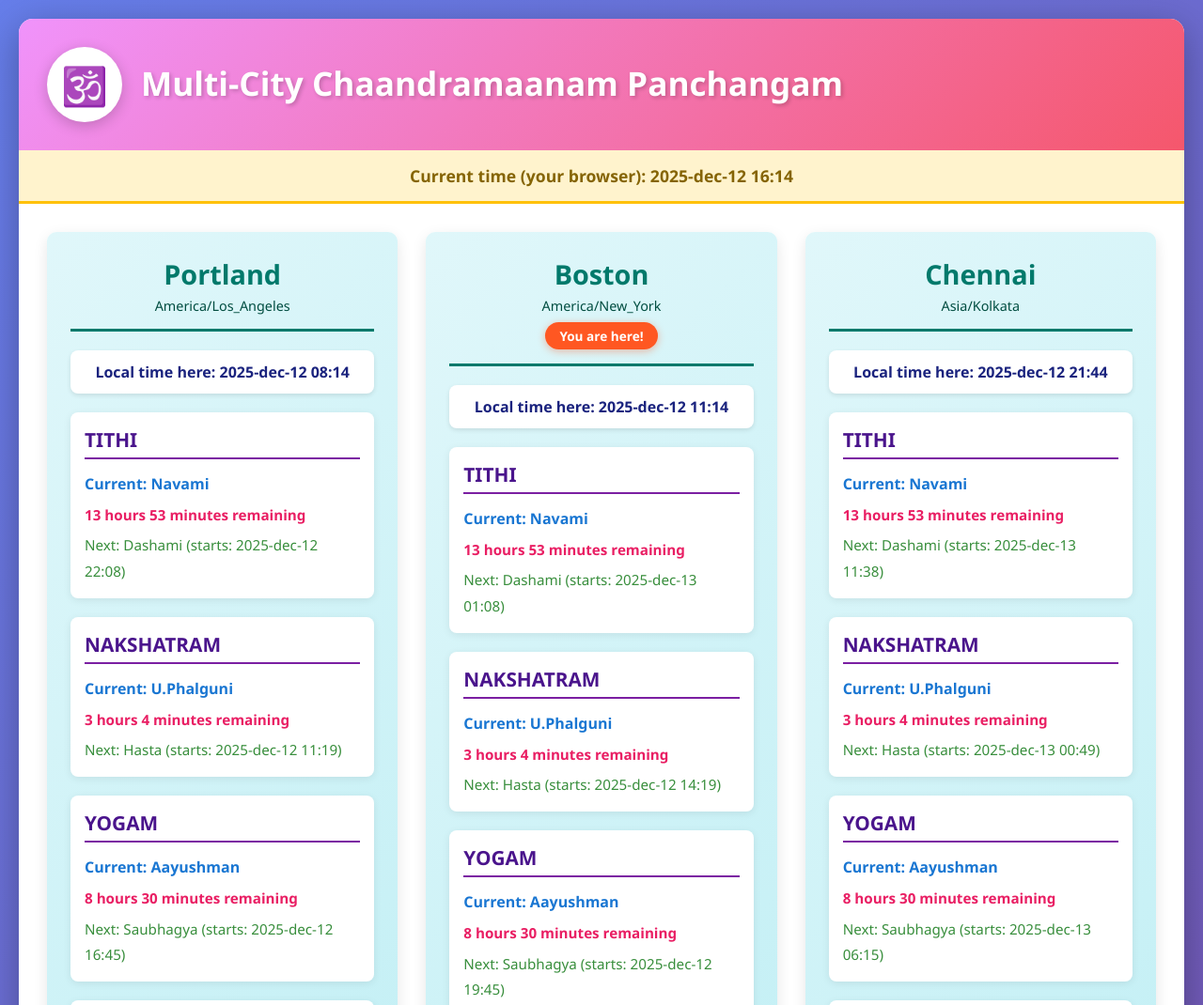
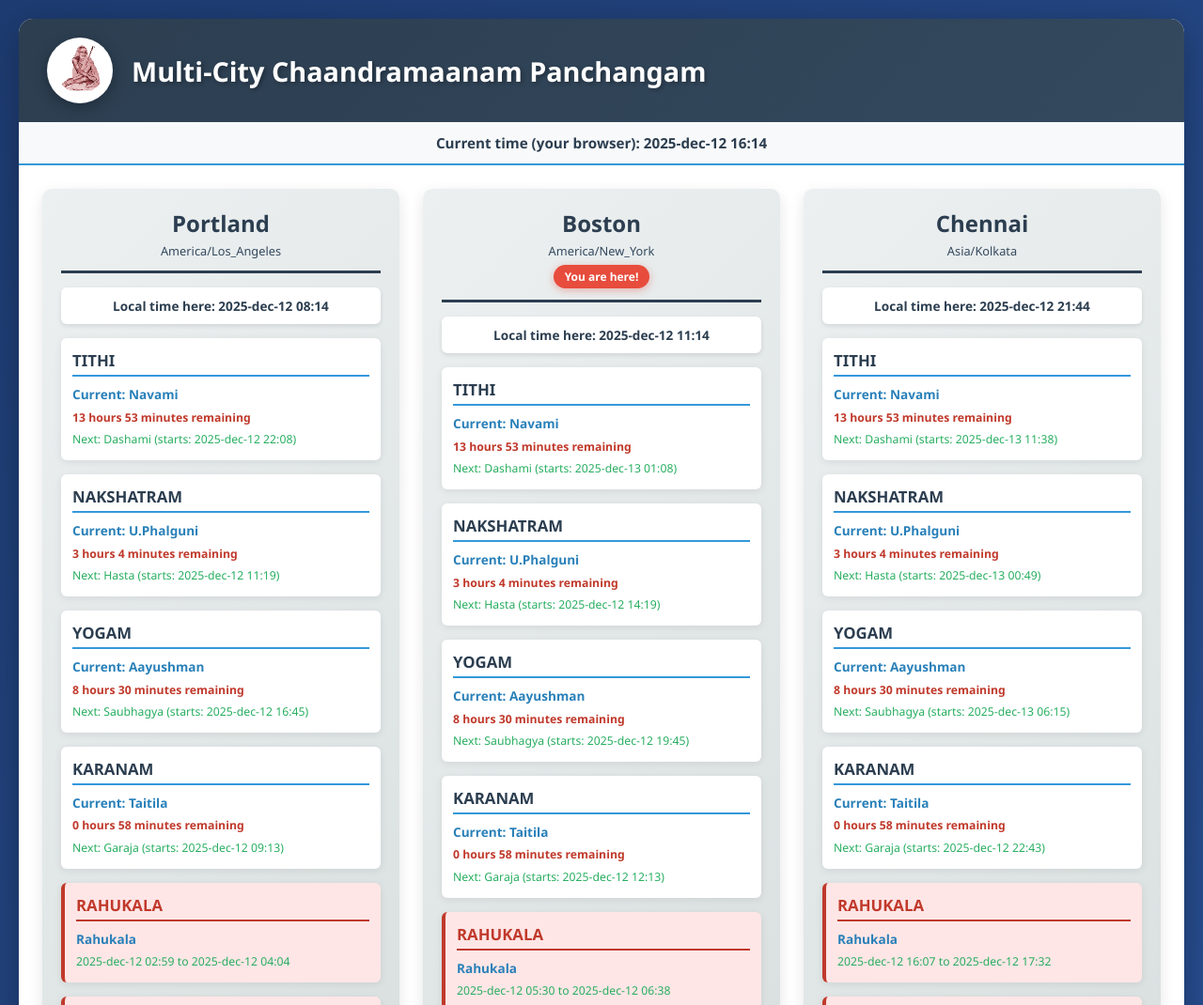
Before and after one commit to esbalabhakti-arch/PST-IST-EC-Panchangam, a plain HTML site: page index.html in a window 1280 px wide. Shown: the top 1070 px of the page at 94% size. Drawn offline with Linux system fonts and the light colour scheme.

Commit message:
Update index.html

```diff
--- a/index.html
+++ b/index.html
@@ -13,7 +13,7 @@
 
         body {
             font-family: 'Segoe UI', Tahoma, Geneva, Verdana, sans-serif;
-            background: linear-gradient(135deg, #667eea 0%, #764ba2 100%);
+            background: linear-gradient(135deg, #1e3c72 0%, #2a5298 100%);
             min-height: 100vh;
             padding: 20px;
         }
@@ -28,158 +28,159 @@
         }
 
         .header {
-            background: linear-gradient(135deg, #f093fb 0%, #f5576c 100%);
-            padding: 30px;
+            background: linear-gradient(135deg, #2c3e50 0%, #34495e 100%);
+            padding: 20px 30px;
             display: flex;
             align-items: center;
             gap: 20px;
         }
 
         .guru-image {
-            width: 80px;
-            height: 80px;
-            background: white;
+            width: 70px;
+            height: 70px;
             border-radius: 50%;
-            display: flex;
-            align-items: center;
-            justify-content: center;
-            font-size: 40px;
-            box-shadow: 0 4px 15px rgba(0,0,0,0.2);
+            box-shadow: 0 4px 15px rgba(0,0,0,0.3);
+            object-fit: cover;
         }
 
         .header-text h1 {
             color: white;
-            font-size: 2.2em;
-            margin-bottom: 5px;
-            text-shadow: 2px 2px 4px rgba(0,0,0,0.2);
+            font-size: 1.8em;
+            text-shadow: 2px 2px 4px rgba(0,0,0,0.3);
         }
 
         .current-time {
-            background: #fff3cd;
-            padding: 15px 30px;
+            background: #f8f9fa;
+            padding: 12px 30px;
             text-align: center;
-            font-size: 1.1em;
+            font-size: 0.95em;
             font-weight: 600;
-            color: #856404;
-            border-bottom: 3px solid #ffc107;
+            color: #2c3e50;
+            border-bottom: 2px solid #3498db;
         }
 
         .cities-grid {
             display: grid;
             grid-template-columns: repeat(auto-fit, minmax(350px, 1fr));
-            gap: 30px;
-            padding: 30px;
+            gap: 25px;
+            padding: 25px;
         }
 
         .city-column {
-            background: linear-gradient(135deg, #e0f7fa 0%, #b2ebf2 100%);
+            background: linear-gradient(135deg, #ecf0f1 0%, #d5dbdb 100%);
             border-radius: 10px;
-            padding: 25px;
+            padding: 20px;
             box-shadow: 0 5px 15px rgba(0,0,0,0.1);
-            position: relative;
         }
 
         .city-header {
             text-align: center;
-            margin-bottom: 20px;
-            padding-bottom: 15px;
-            border-bottom: 3px solid #00796b;
+            margin-bottom: 15px;
+            padding-bottom: 12px;
+            border-bottom: 3px solid #2c3e50;
         }
 
         .city-name {
-            font-size: 1.8em;
+            font-size: 1.5em;
             font-weight: bold;
-            color: #00796b;
-            margin-bottom: 5px;
+            color: #2c3e50;
+            margin-bottom: 4px;
         }
 
         .city-timezone {
-            font-size: 0.9em;
-            color: #004d40;
+            font-size: 0.8em;
+            color: #34495e;
             font-weight: 500;
         }
 
         .you-are-here {
-            background: #ff5722;
+            background: #e74c3c;
             color: white;
-            padding: 5px 15px;
-            border-radius: 20px;
-            font-size: 0.85em;
+            padding: 4px 12px;
+            border-radius: 15px;
+            font-size: 0.75em;
             font-weight: bold;
             display: inline-block;
-            margin-top: 8px;
-            box-shadow: 0 2px 8px rgba(255,87,34,0.4);
+            margin-top: 6px;
+            box-shadow: 0 2px 8px rgba(231,76,60,0.4);
         }
 
         .local-time {
             background: white;
-            padding: 12px;
-            border-radius: 8px;
-            margin-top: 15px;
+            padding: 10px;
+            border-radius: 6px;
+            margin-top: 12px;
             text-align: center;
             font-weight: 600;
-            color: #1a237e;
+            font-size: 0.85em;
+            color: #2c3e50;
             box-shadow: 0 2px 5px rgba(0,0,0,0.1);
         }
 
         .section {
             background: white;
-            border-radius: 8px;
-            padding: 15px;
-            margin-top: 20px;
+            border-radius: 6px;
+            padding: 12px;
+            margin-top: 15px;
             box-shadow: 0 2px 8px rgba(0,0,0,0.08);
         }
 
         .section-title {
-            font-size: 1.3em;
+            font-size: 1.05em;
             font-weight: bold;
-            color: #4a148c;
-            margin-bottom: 12px;
-            border-bottom: 2px solid #7b1fa2;
-            padding-bottom: 5px;
+            color: #2c3e50;
+            margin-bottom: 8px;
+            border-bottom: 2px solid #3498db;
+            padding-bottom: 4px;
         }
 
         .section-content {
             color: #333;
-            line-height: 1.8;
+            line-height: 1.6;
+            font-size: 0.85em;
         }
 
         .current-item {
             font-weight: 600;
-            color: #1976d2;
-            margin-bottom: 5px;
+            color: #2980b9;
+            margin-bottom: 4px;
         }
 
         .remaining-time {
-            color: #e91e63;
+            color: #c0392b;
             font-weight: 600;
-            font-size: 0.95em;
-            margin-bottom: 5px;
+            font-size: 0.9em;
+            margin-bottom: 4px;
         }
 
         .next-item {
-            color: #388e3c;
-            font-size: 0.95em;
+            color: #27ae60;
+            font-size: 0.9em;
         }
 
         .inauspicious-section {
-            background: #ffebee;
-            border-left: 4px solid #c62828;
+            background: #ffe6e6;
+            border-left: 4px solid #c0392b;
+        }
+
+        .inauspicious-section .section-title {
+            color: #c0392b;
+            border-bottom: 2px solid #c0392b;
         }
 
         .footer {
-            background: #37474f;
+            background: #2c3e50;
             color: white;
-            padding: 20px 30px;
+            padding: 15px 30px;
             text-align: center;
-            font-size: 0.95em;
-            line-height: 1.8;
+            font-size: 0.85em;
+            line-height: 1.6;
         }
 
         .loading {
             text-align: center;
             padding: 50px;
-            font-size: 1.2em;
+            font-size: 1.1em;
             color: #666;
         }
 
@@ -198,7 +199,12 @@
             }
 
             .header-text h1 {
-                font-size: 1.5em;
+                font-size: 1.3em;
+            }
+
+            .guru-image {
+                width: 50px;
+                height: 50px;
             }
         }
     </style>
@@ -206,7 +212,7 @@
 <body>
     <div class="container">
         <div class="header">
-            <div class="guru-image">🕉️</div>
+            <img src="guru.png" alt="Guru" class="guru-image">
             <div class="header-text">
                 <h1>Multi-City Chaandramaanam Panchangam</h1>
             </div>
@@ -221,7 +227,9 @@
         </div>
 
         <div class="footer" id="footer">
-            Loading...
+            Revision release date: dec-10-2025<br>
+            Rev0: 1st release<br>
+            Contact: esbalabhakti@gmail.com
         </div>
     </div>
 
```
